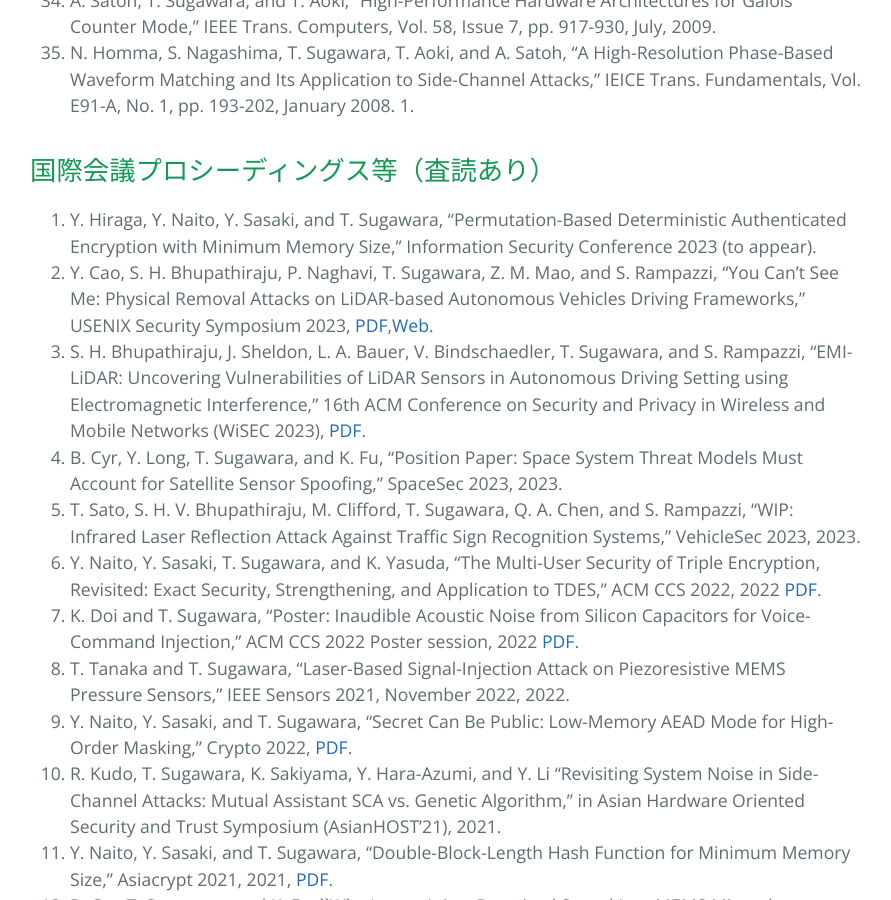
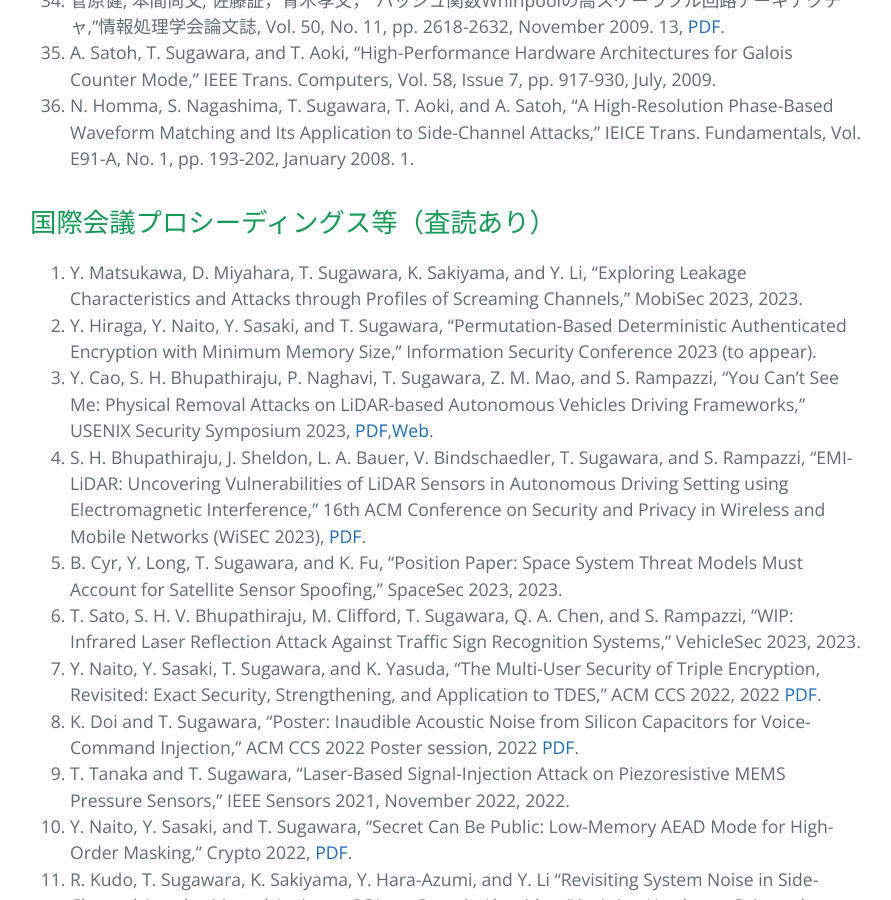
Before and after one commit to sugawara-bbbb/weblab, a Jekyll site: the page built from publication.md, in a window 1280 px wide and 900 px high, scrolled down 2970 px. Shown: the whole window, without its empty margins (194-1085 px from the left). Built offline with Jekyll 4.4.1, drawn with Linux system fonts in a browser that asks for light colours; our own code applies the rules of GitHub Pages for plain Markdown files; some of the changed text lies outside the part shown.

Commit message:
publication

```diff
--- a/publication.md
+++ b/publication.md
@@ -9,6 +9,7 @@ layout: default
 
 ## 学術論文（査読あり）
 
+1. Y. Naito, Y. Sasaki, and T. Sugawara, "Committing Security of Ascon: Cryptanalysis on Primitive and Proof on Mode," IACR Trans. Symmetric Cryptology, 2023, [PDF](https://tosc.iacr.org/index.php/ToSC/article/view/11295).
 1. Y. Naito, Y. Sasaki, and T. Sugawara, "MMM: Authenticated Encryption with Minimum Secret State for Masking," IACR Trans. Cryptographic Hardware and Embedded Systems 2023(4), 2023.
 1. T. Asano and T. Sugawara, "Simulation-based Evaluation of Bit-Interaction Side-Channel Leakage on RISC-V: Extended Version," Journal of Cryptographic Engineering, 2023.
 1. M. Shiozaki, T. Sugawara, and T. Fujino, "Exploring Effect of Residual Electric Charges on Cryptographic Circuits: Extended Version,"  IEICE Trans. Fundam. Electron. Commun. Comput. Sci., Vol. E106-A, No. 3, 2023, [PDF](https://www.jstage.jst.go.jp/article/transfun/E106.A/3/E106.A_2022CIP0009/_article/-char/ja).
@@ -47,6 +48,8 @@ layout: default
 
 
 ## 国際会議プロシーディングス等（査読あり）
+
+1. Y. Matsukawa, D. Miyahara, T. Sugawara, K. Sakiyama, and Y. Li, "Exploring Leakage Characteristics and Attacks through Profiles of Screaming Channels," MobiSec 2023, 2023.
 1. Y. Hiraga, Y. Naito, Y. Sasaki, and T. Sugawara, "Permutation-Based Deterministic Authenticated Encryption with Minimum Memory Size," Information Security Conference 2023 (to appear).
 1. Y. Cao, S. H. Bhupathiraju, P. Naghavi, T. Sugawara, Z. M. Mao, and S. Rampazzi, "You Can’t See Me: Physical Removal Attacks on LiDAR-based Autonomous Vehicles Driving Frameworks,” USENIX Security Symposium 2023, [PDF](https://www.usenix.org/conference/usenixsecurity23/presentation/cao),[Web](https://cpseclab.github.io/youcantseeme/).
 1. S. H. Bhupathiraju, J. Sheldon, L. A. Bauer, V. Bindschaedler, T. Sugawara, and S. Rampazzi, "EMI-LiDAR: Uncovering Vulnerabilities of LiDAR Sensors in Autonomous Driving Setting using Electromagnetic Interference," 16th ACM Conference on Security and Privacy in Wireless and Mobile Networks (WiSEC 2023), [PDF](https://dl.acm.org/doi/10.1145/3558482.3590192).
```
